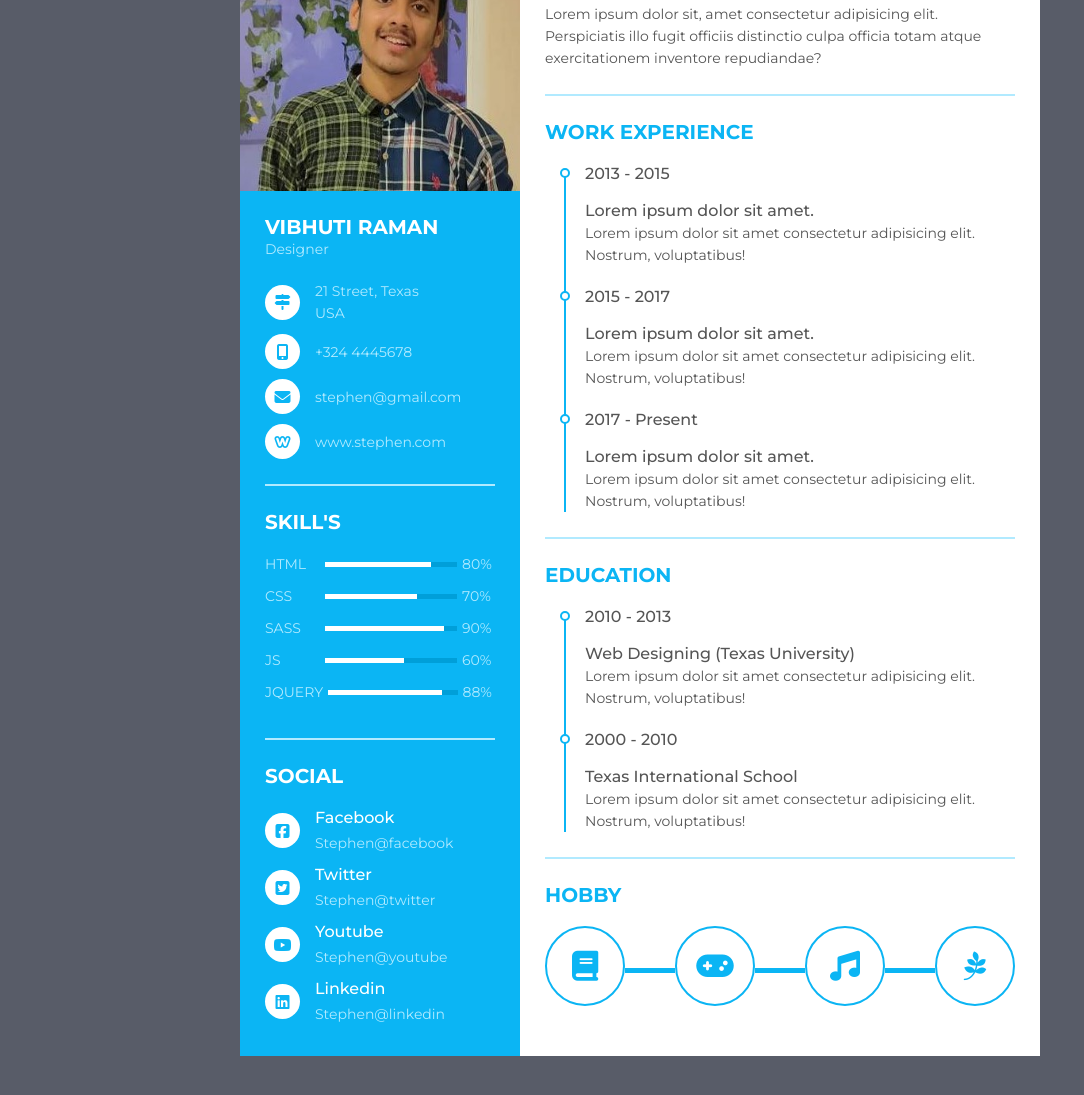
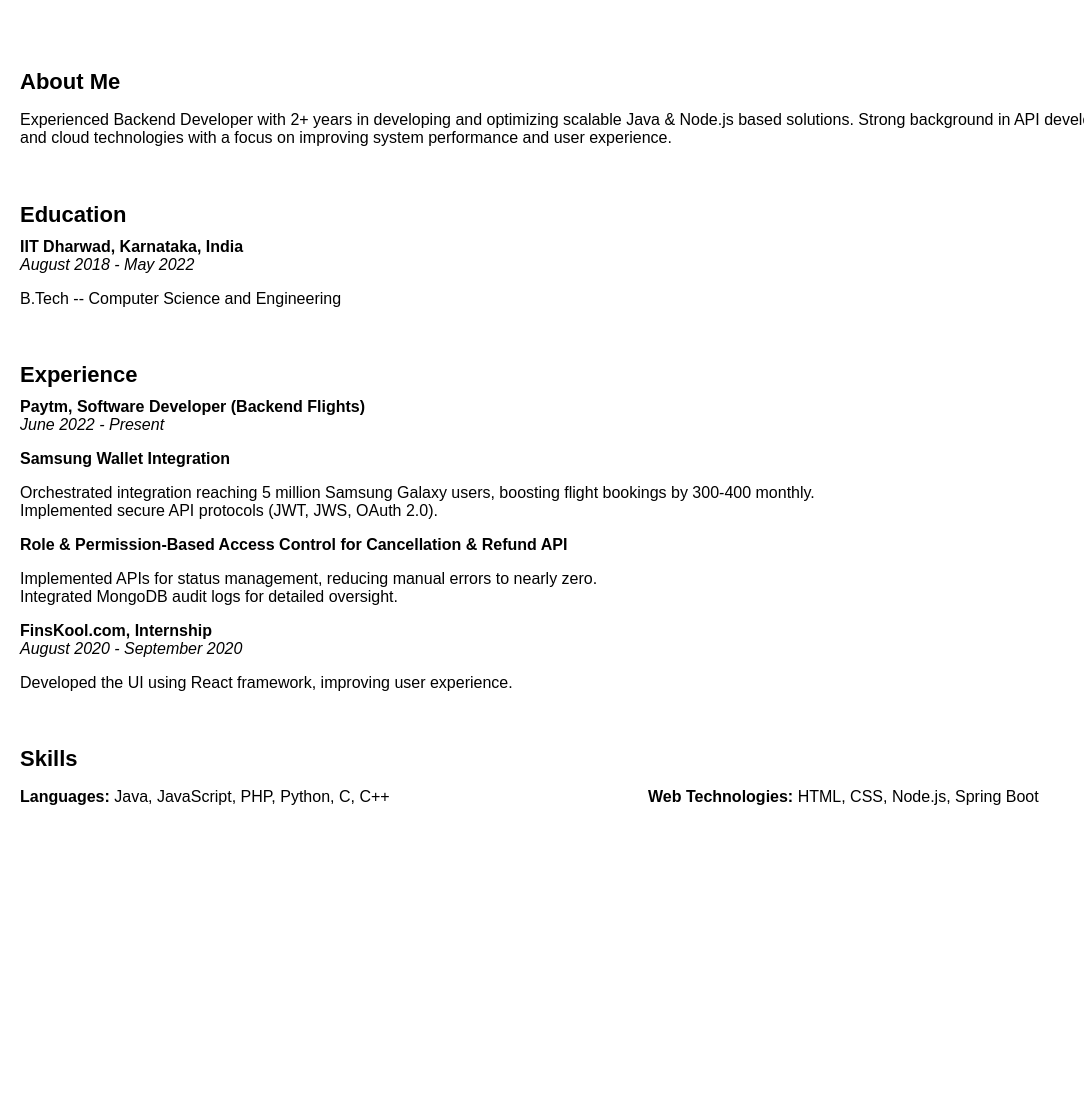
Before and after one commit to vibhuti121/vibhuti121.github.io, a plain HTML site: page index.html in a window 1280 px wide. Shown: the part 139-1234 px from the top of the page, without its empty margins (0-1084 px from the left). After the commit the page ends 1001 px from the top, so only its background shows below. Drawn offline with Linux system fonts and the light colour scheme.

Commit message:
Update index.html

```diff
--- a/index.html
+++ b/index.html
@@ -1,226 +1,124 @@
 <!DOCTYPE html>
-<html>
+<html lang="en">
 <head>
-        <title>Resume>
-        </title>
-        <link rel="Stylesheet" type="text/css" href="1.css">
-		<script src="https://kit.fontawesome.com/b99e675b6e.js"></script>
+    <meta charset="UTF-8">
+    <meta name="viewport" content="width=device-width, initial-scale=1.0">
+    <title>Vibhuti Raman - Resume</title>
+    <link rel="stylesheet" href="https://kit.fontawesome.com/b99e675b6e.css">
+    <link rel="stylesheet" type="text/css" href="styles.css">
+    <style>
+        body {
+            font-family: Arial, sans-serif;
+            margin: 20px;
+        }
+        .resume {
+            display: flex;
+            flex-wrap: wrap;
+        }
+        .resume_header, .resume_section {
+            width: 100%;
+            margin-bottom: 20px;
+        }
+        .resume_header {
+            display: flex;
+            justify-content: space-between;
+            align-items: center;
+        }
+        .resume_header h1 {
+            font-size: 28px;
+            margin: 0;
+        }
+        .contact_info {
+            display: flex;
+            flex-direction: column;
+            align-items: flex-end;
+        }
+        .resume_section h2 {
+            font-size: 22px;
+            margin-bottom: 10px;
+        }
+        .section_item {
+            margin-bottom: 15px;
+        }
+        .experience, .education {
+            margin-bottom: 15px;
+        }
+        .experience_title, .education_title {
+            font-weight: bold;
+        }
+        .date {
+            font-style: italic;
+        }
+        .skills ul {
+            columns: 2;
+        }
+        ul {
+            list-style-type: none;
+            padding-left: 0;
+        }
+    </style>
 </head>
 <body>
     <div class="resume">
-   <div class="resume_left">
-     <div class="resume_profile">
-       <img src="mypic.jpeg" alt="profile_pic">
+        <div class="resume_header">
+            <h1>Vibhuti Raman</h1>
+            <div class="contact_info">
+                <p><i class="fas fa-envelope"></i> ramanvibhuti121@gmail.com</p>
+                <p><i class="fas fa-phone"></i> +91-9587903088</p>
+                <p><i class="fab fa-linkedin"></i> <a href="https://www.linkedin.com/in/vibhuti-raman-43885a193" target="_blank">LinkedIn</a></p>
             </div>
-     <div class="resume_content">
-       <div class="resume_item resume_info">
-         <div class="title">
-           <p class="bold">VIBHUTI RAMAN</p>
-           <p class="regular">Designer</p>
         </div>
+
+        <div class="resume_section">
+            <h2>About Me</h2>
+            <p>Experienced Backend Developer with 2+ years in developing and optimizing scalable Java & Node.js based solutions. Strong background in API development, microservices, and cloud technologies with a focus on improving system performance and user experience.</p>
+        </div>
+
+        <div class="resume_section">
+            <h2>Education</h2>
+            <div class="section_item">
+                <div class="education_title">IIT Dharwad, Karnataka, India</div>
+                <div class="date">August 2018 - May 2022</div>
+                <p>B.Tech -- Computer Science and Engineering</p>
+            </div>
+        </div>
+
+        <div class="resume_section">
+            <h2>Experience</h2>
+            <div class="experience">
+                <div class="experience_title">Paytm, Software Developer (Backend Flights)</div>
+                <div class="date">June 2022 - Present</div>
+                <p><strong>Samsung Wallet Integration</strong></p>
                 <ul>
-           <li>
-             <div class="icon">
-               <i class="fas fa-map-signs"></i>
-             </div>
-             <div class="data">
-               21 Street, Texas <br /> USA
-             </div>
-           </li>
-           <li>
-             <div class="icon">
-               <i class="fas fa-mobile-alt"></i>
-             </div>
-             <div class="data">
-               +324 4445678
-             </div>
-           </li>
-           <li>
-             <div class="icon">
-               <i class="fas fa-envelope"></i>
-             </div>
-             <div class="data">
-               stephen@gmail.com
-             </div>
-           </li>
-           <li>
-             <div class="icon">
-               <i class="fab fa-weebly"></i>
-             </div>
-             <div class="data">
-               www.stephen.com
-             </div>
-           </li>
+                    <li>Orchestrated integration reaching 5 million Samsung Galaxy users, boosting flight bookings by 300-400 monthly.</li>
+                    <li>Implemented secure API protocols (JWT, JWS, OAuth 2.0).</li>
+                </ul>
+
+                <p><strong>Role & Permission-Based Access Control for Cancellation & Refund API</strong></p>
+                <ul>
+                    <li>Implemented APIs for status management, reducing manual errors to nearly zero.</li>
+                    <li>Integrated MongoDB audit logs for detailed oversight.</li>
                 </ul>
             </div>
-       <div class="resume_item resume_skills">
-         <div class="title">
-           <p class="bold">skill's</p>
-         </div>
+
+            <div class="experience">
+                <div class="experience_title">FinsKool.com, Internship</div>
+                <div class="date">August 2020 - September 2020</div>
                 <ul>
-           <li>
-             <div class="skill_name">
-               HTML
-             </div>
-             <div class="skill_progress">
-               <span style="width: 80%;"></span>
-             </div>
-             <div class="skill_per">80%</div>
-           </li>
-           <li>
-             <div class="skill_name">
-               CSS
-             </div>
-             <div class="skill_progress">
-               <span style="width: 70%;"></span>
-             </div>
-             <div class="skill_per">70%</div>
-           </li>
-           <li>
-             <div class="skill_name">
-               SASS
-             </div>
-             <div class="skill_progress">
-               <span style="width: 90%;"></span>
-             </div>
-             <div class="skill_per">90%</div>
-           </li>
-           <li>
-             <div class="skill_name">
-               JS
-             </div>
-             <div class="skill_progress">
-               <span style="width: 60%;"></span>
-             </div>
-             <div class="skill_per">60%</div>
-           </li>
-           <li>
-             <div class="skill_name">
-               JQUERY
-             </div>
-             <div class="skill_progress">
-               <span style="width: 88%;"></span>
-             </div>
-             <div class="skill_per">88%</div>
-           </li>
-         </ul>
-       </div>
-       <div class="resume_item resume_social">
-         <div class="title">
-           <p class="bold">Social</p>
-         </div>
-         <ul>
-           <li>
-             <div class="icon">
-               <i class="fab fa-facebook-square"></i>
-             </div>
-             <div class="data">
-               <p class="semi-bold">Facebook</p>
-               <p>Stephen@facebook</p>
-             </div>
-           </li>
-           <li>
-             <div class="icon">
-               <i class="fab fa-twitter-square"></i>
-             </div>
-             <div class="data">
-               <p class="semi-bold">Twitter</p>
-               <p>Stephen@twitter</p>
-             </div>
-           </li>
-           <li>
-             <div class="icon">
-               <i class="fab fa-youtube"></i>
-             </div>
-             <div class="data">
-               <p class="semi-bold">Youtube</p>
-               <p>Stephen@youtube</p>
-             </div>
-           </li>
-           <li>
-             <div class="icon">
-               <i class="fab fa-linkedin"></i>
-             </div>
-             <div class="data">
-               <p class="semi-bold">Linkedin</p>
-               <p>Stephen@linkedin</p>
-             </div>
-           </li>
+                    <li>Developed the UI using React framework, improving user experience.</li>
                 </ul>
             </div>
         </div>
-  </div>
-  <div class="resume_right">
-    <div class="resume_item resume_about">
-        <div class="title">
-           <p class="bold">About us</p>
-         </div>
-        <p>Lorem ipsum dolor sit, amet consectetur adipisicing elit. Perspiciatis illo fugit officiis distinctio culpa officia totam atque exercitationem inventore repudiandae?</p>
-    </div>
-    <div class="resume_item resume_work">
-        <div class="title">
-           <p class="bold">Work Experience</p>
-         </div>
+
+        <div class="resume_section">
+            <h2>Skills</h2>
+            <div class="skills">
                 <ul>
-            <li>
-                <div class="date">2013 - 2015</div>
-                <div class="info">
-                     <p class="semi-bold">Lorem ipsum dolor sit amet.</p>
-                  <p>Lorem ipsum dolor sit amet consectetur adipisicing elit. Nostrum, voluptatibus!</p>
-                </div>
-            </li>
-            <li>
-              <div class="date">2015 - 2017</div>
-              <div class="info">
-                     <p class="semi-bold">Lorem ipsum dolor sit amet.</p>
-                  <p>Lorem ipsum dolor sit amet consectetur adipisicing elit. Nostrum, voluptatibus!</p>
-                </div>
-            </li>
-            <li>
-              <div class="date">2017 - Present</div>
-              <div class="info">
-                     <p class="semi-bold">Lorem ipsum dolor sit amet.</p>
-                  <p>Lorem ipsum dolor sit amet consectetur adipisicing elit. Nostrum, voluptatibus!</p>
-                </div>
-            </li>
-        </ul>
-    </div>
-    <div class="resume_item resume_education">
-      <div class="title">
-           <p class="bold">Education</p>
-         </div>
-      <ul>
-            <li>
-                <div class="date">2010 - 2013</div>
-                <div class="info">
-                     <p class="semi-bold">Web Designing (Texas University)</p>
-                  <p>Lorem ipsum dolor sit amet consectetur adipisicing elit. Nostrum, voluptatibus!</p>
-                </div>
-            </li>
-            <li>
-              <div class="date">2000 - 2010</div>
-              <div class="info">
-                     <p class="semi-bold">Texas International School</p>
-                  <p>Lorem ipsum dolor sit amet consectetur adipisicing elit. Nostrum, voluptatibus!</p>
-                </div>
-            </li>
-        </ul>
-    </div>
-    <div class="resume_item resume_hobby">
-      <div class="title">
-           <p class="bold">Hobby</p>
-         </div>
-       <ul>
-         <li><i class="fas fa-book"></i></li>
-         <li><i class="fas fa-gamepad"></i></li>
-         <li><i class="fas fa-music"></i></li>
-         <li><i class="fab fa-pagelines"></i></li>
+                    <li><strong>Languages:</strong> Java, JavaScript, PHP, Python, C, C++</li>
+                    <li><strong>Web Technologies:</strong> HTML, CSS, Node.js, Spring Boot</li>
                 </ul>
             </div>
         </div>
     </div>
 </body>
 </html>
-
-    </body>
-</html>
```
Lines whose indentation alone changed are shown as unchanged.
